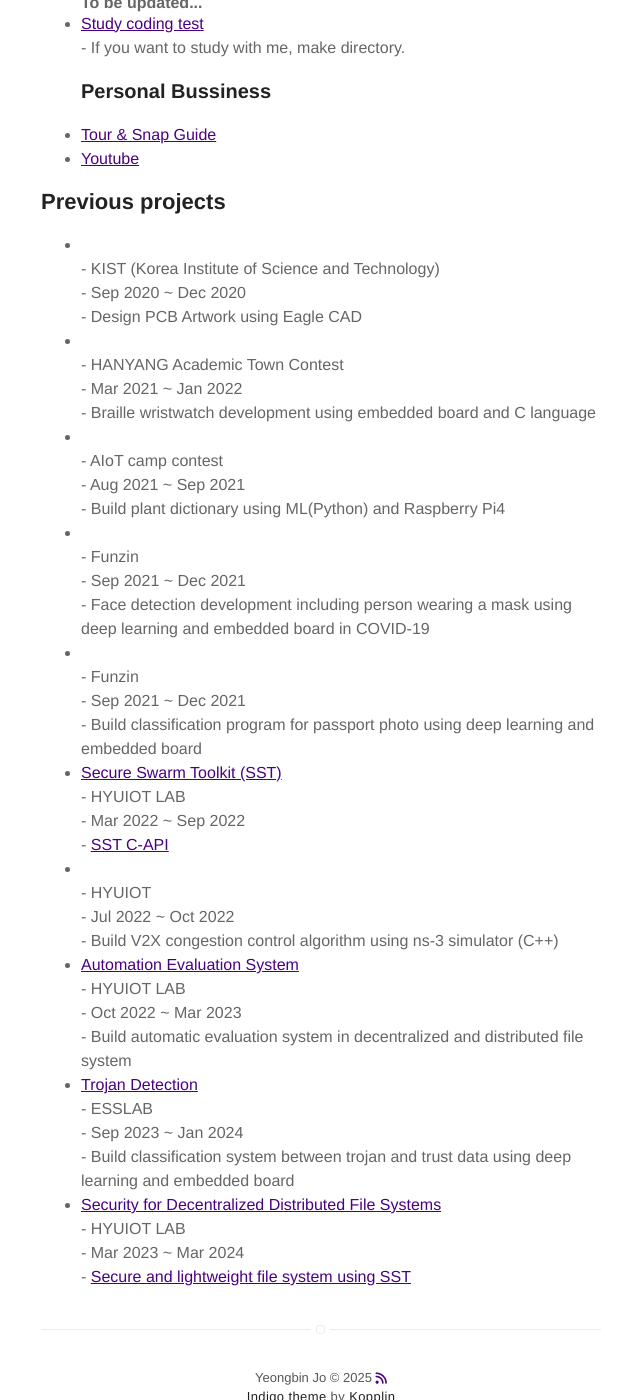
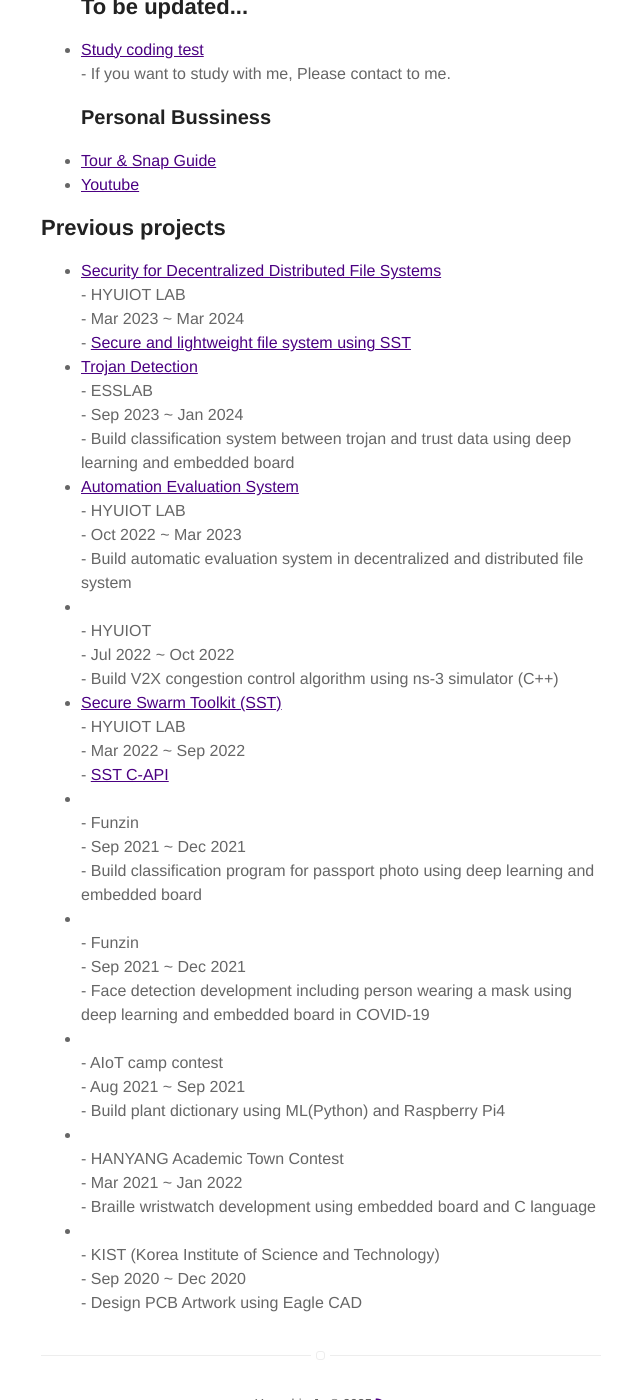
Before and after one commit to yeongbin7/yeongbin7.github.io, a Jekyll site: the page built from projects.html, in a window 1280 px wide and 1400 px high, scrolled down 586 px. Shown: the whole window, without its empty margins (319-959 px from the left). Built offline with Jekyll 4.4.1, drawn with Linux system fonts in a browser that asks for light colours; nearby versions of some CDN libraries.

Commit message:
Revise the order in 'about', 'projects' section

```diff
--- a/projects.html
+++ b/projects.html
@@ -19,9 +19,9 @@
 
 <h2>Current projects</h2>
 <ul>
-    <b>To be updated...</b>
+    <h2><b>To be updated...</b><br></h2>
 
-    <li><b><span style="color:white"><a href="https://github.com/yeongbin7/coding_test" >Study coding test</a></span><br>- If you want to study with me, make directory.</b></li>
+    <li><b><span style="color:white"><a href="https://github.com/yeongbin7/coding_test" >Study coding test</a></span><br>- If you want to study with me, Please contact to me.</b></li>
 
     <h3>Personal Bussiness</h3>
     <li><b><a href="https://experiences.myrealtrip.com/products/3860698">Tour & Snap Guide</a></b></li>
@@ -31,16 +31,16 @@
 <h2>Previous projects</h2>
 
 <ul>
+	<li><b><span style="color:white"><a href="https://github.com/iotauth/iotauth">Security for Decentralized Distributed File Systems</a></span><br>- HYUIOT LAB<br>- Mar 2023 ~ Mar 2024<br>- <a href="https://dl.acm.org/doi/abs/10.1145/3631309.3632832">Secure and lightweight file system using SST</a></b></li>
+    <li><b><span style="color:white"><a href="https://github.com/yeongbin7/trojan"> Trojan Detection</a></span><br>- ESSLAB<br>- Sep 2023 ~ Jan 2024<br>- Build classification system between trojan and trust data using deep learning and embedded board</b></li>
+	<li><b><span style="color:white"><a href="https://github.com/hyu-iot/ipfs-experiment">Automation Evaluation System</a></span><br>- HYUIOT LAB<br>- Oct 2022 ~ Mar 2023<br>- Build automatic evaluation system in decentralized and distributed file system</b></li>
+	<li><b><span style="color:white">V2X Congestion Control</span><br>- HYUIOT<br>- Jul 2022 ~ Oct 2022<br>- Build V2X congestion control algorithm using ns-3 simulator (C++)</b></li>
+	<li><b><span style="color:white"><a href="https://github.com/iotauth/iotauth">Secure Swarm Toolkit (SST)</a></span><br>- HYUIOT LAB<br>- Mar 2022 ~ Sep 2022<br>- <a href="https://github.com/iotauth/sst-c-api/tree/master">SST C-API</a></b></li>
+	<li><b><span style="color:white">Passport Photo</span><br>- Funzin<br>- Sep 2021 ~ Dec 2021<br>- Build classification program for passport photo using deep learning and embedded board</b></li>
+	<li><b><span style="color:white">Face Detection(with mask)</span><br>- Funzin<br>- Sep 2021 ~ Dec 2021<br>- Face detection development including person wearing a mask using deep learning and embedded board in COVID-19</b></li>
+	<li><b><span style="color:white">Plant Dictionary</span><br>- AIoT camp contest<br>- Aug 2021 ~ Sep 2021<br>- Build plant dictionary using ML(Python) and Raspberry Pi4</b></li>
+	<li><b><span style="color:white"> Braille Wristwatch for Blind People</span><br>- HANYANG Academic Town Contest<br>- Mar 2021 ~ Jan 2022<br>- Braille wristwatch development using embedded board and C language</b></li>
 	<li><b><span style="color:white">PCB Development for PID sensor</span><br>- KIST (Korea Institute of Science and Technology)<br>- Sep 2020 ~ Dec 2020<br>- Design PCB Artwork using Eagle CAD</b></li>
-	<li><b><span style="color:white"> Braille Wristwatch for Blind People</span><br>- HANYANG Academic Town Contest<br>- Mar 2021 ~ Jan 2022<br>- Braille wristwatch development using embedded board and C language</b></li>
-	<li><b><span style="color:white">Plant Dictionary</span><br>- AIoT camp contest<br>- Aug 2021 ~ Sep 2021<br>- Build plant dictionary using ML(Python) and Raspberry Pi4</b></li>
-	<li><b><span style="color:white">Face Detection(with mask)</span><br>- Funzin<br>- Sep 2021 ~ Dec 2021<br>- Face detection development including person wearing a mask using deep learning and embedded board in COVID-19</b></li>
-	<li><b><span style="color:white">Passport Photo</span><br>- Funzin<br>- Sep 2021 ~ Dec 2021<br>- Build classification program for passport photo using deep learning and embedded board</b></li>
-	<li><b><span style="color:white"><a href="https://github.com/iotauth/iotauth">Secure Swarm Toolkit (SST)</a></span><br>- HYUIOT LAB<br>- Mar 2022 ~ Sep 2022<br>- <a href="https://github.com/iotauth/sst-c-api/tree/master">SST C-API</a></b></li>
-	<li><b><span style="color:white">V2X Congestion Control</span><br>- HYUIOT<br>- Jul 2022 ~ Oct 2022<br>- Build V2X congestion control algorithm using ns-3 simulator (C++)</b></li>
-	<li><b><span style="color:white"><a href="https://github.com/hyu-iot/ipfs-experiment">Automation Evaluation System</a></span><br>- HYUIOT LAB<br>- Oct 2022 ~ Mar 2023<br>- Build automatic evaluation system in decentralized and distributed file system</b></li>
-    <li><b><span style="color:white"><a href="https://github.com/yeongbin7/trojan"> Trojan Detection</a></span><br>- ESSLAB<br>- Sep 2023 ~ Jan 2024<br>- Build classification system between trojan and trust data using deep learning and embedded board</b></li>
-	<li><b><span style="color:white"><a href="https://github.com/iotauth/iotauth">Security for Decentralized Distributed File Systems</a></span><br>- HYUIOT LAB<br>- Mar 2023 ~ Mar 2024<br>- <a href="https://dl.acm.org/doi/abs/10.1145/3631309.3632832">Secure and lightweight file system using SST</a></b></li>
 	<!-- <li><b><span style="color:white"></span><br>- HYUIOT LAB<br>- Oct 2022 ~ Mar 2023<br></b></li> -->
 
 </ul>
```
Also changed, not shown: about.md (+8 -5 lines), 1 other file.
